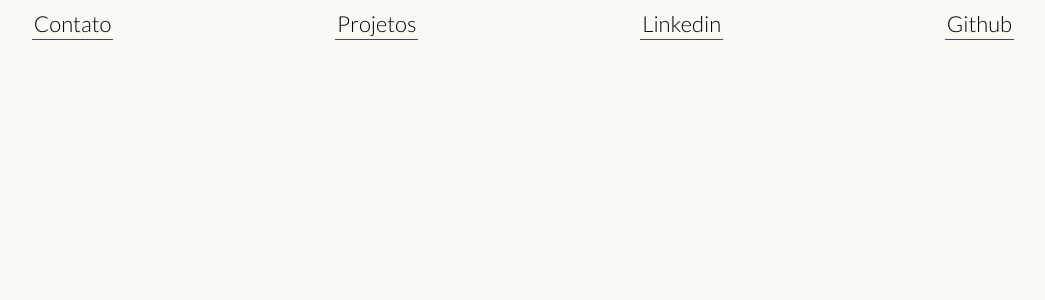
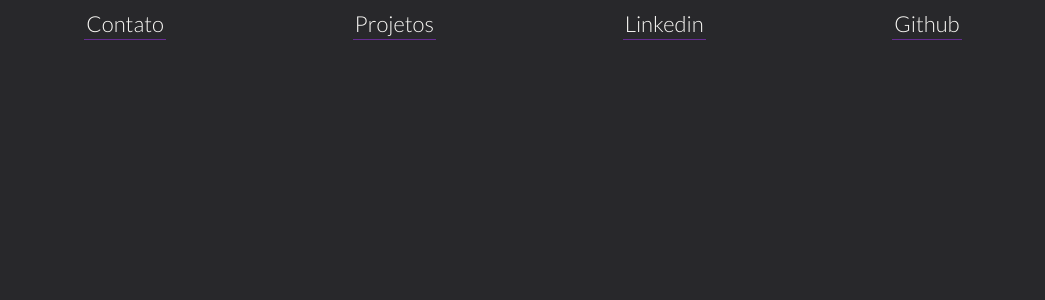
Before and after one commit to ebertm777/epic-profile-site, a Next.js app: page / in a window 1280 px wide. Shown: the top 300 px of the page, without its empty margins (117-1162 px from the left). Built offline with nearby package versions, Linux system fonts and the light colour scheme.

Commit message:
style change to a more dark approach

```diff
--- a/app/Main/Main.jsx
+++ b/app/Main/Main.jsx
@@ -1,6 +1,7 @@
 "use client";
 import * as S from "./styles";
 import GlobalStyle from "./../Constants/GlobalStyle.js";
+
 const redirectMe = require("../Functions/Functions.js");
 const { goToMyGithub, goToMyLinkedin } = redirectMe;
 
--- a/app/Main/styles.js
+++ b/app/Main/styles.js
@@ -2,7 +2,6 @@ import styled from "styled-components";
 
 export const Container = styled.div`
   display: flex;
-  background-color: #faf9f6;
 `;
 
 export const TopMenu = styled.div`
@@ -10,7 +9,7 @@ export const TopMenu = styled.div`
   display: flex;
   flex-direction: row;
   justify-content: space-around;
-  padding: 0px 30px 0px 30px;
+  padding: 0px 100px 0px 100px;
 
   a {
     all: unset;
@@ -26,4 +25,6 @@ export const TopMenuItens = styled.div`
   font-family: "Lato";
   font-weight: 300;
   padding: 2px;
+  color: #FAF9F6;
+  margin: 0px 20px 0px 20px;
 `;
--- a/app/layout.js
+++ b/app/layout.js
@@ -7,7 +7,7 @@ export default function RootLayout({ children }) {
   return (
     <html
       style={{
-        backgroundColor: "#faf9f6",
+        backgroundColor: "#28282B",
         cursor: 'url("/diamondSword.cur"), auto',
       }}
       lang="en"
```
